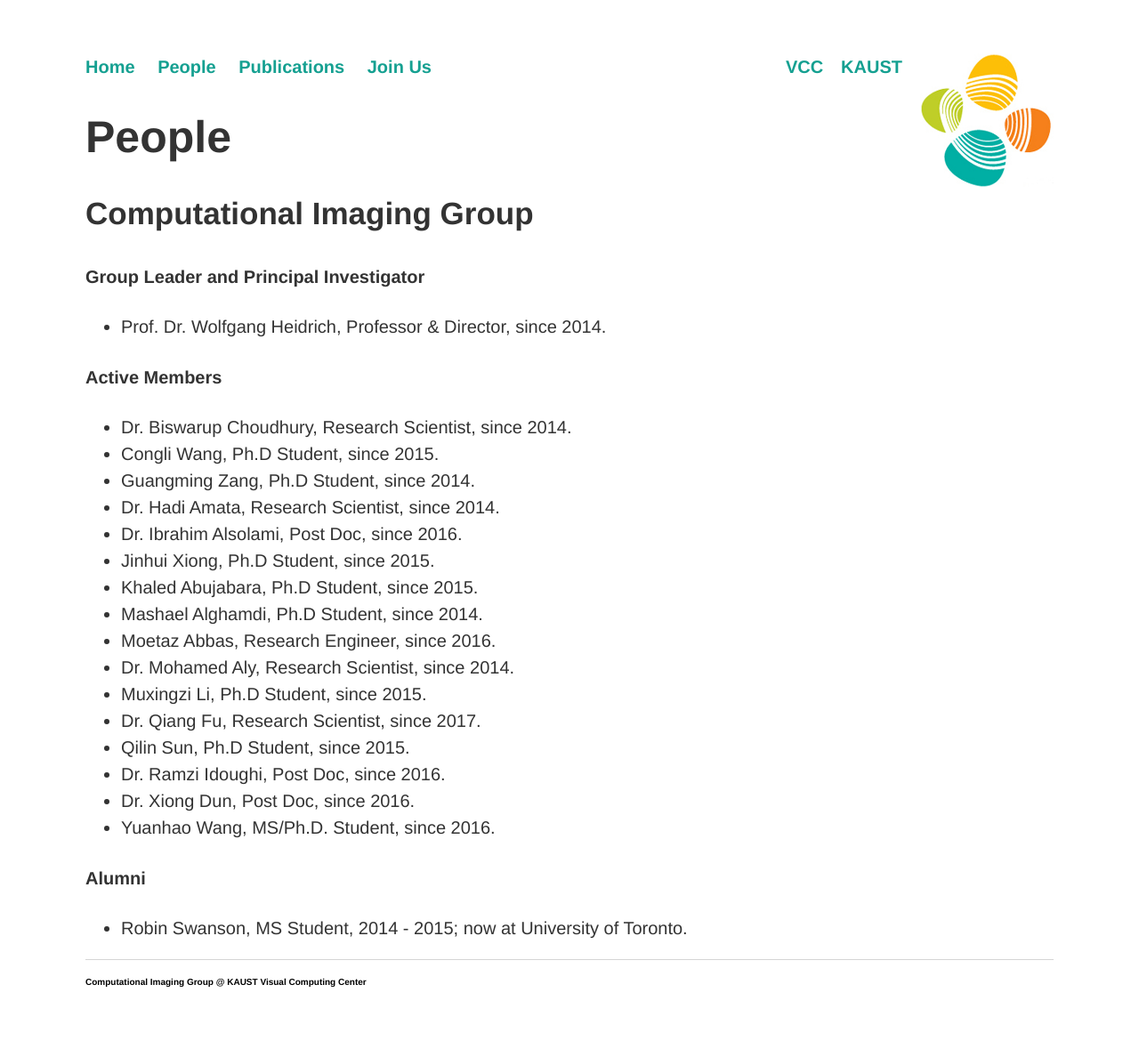
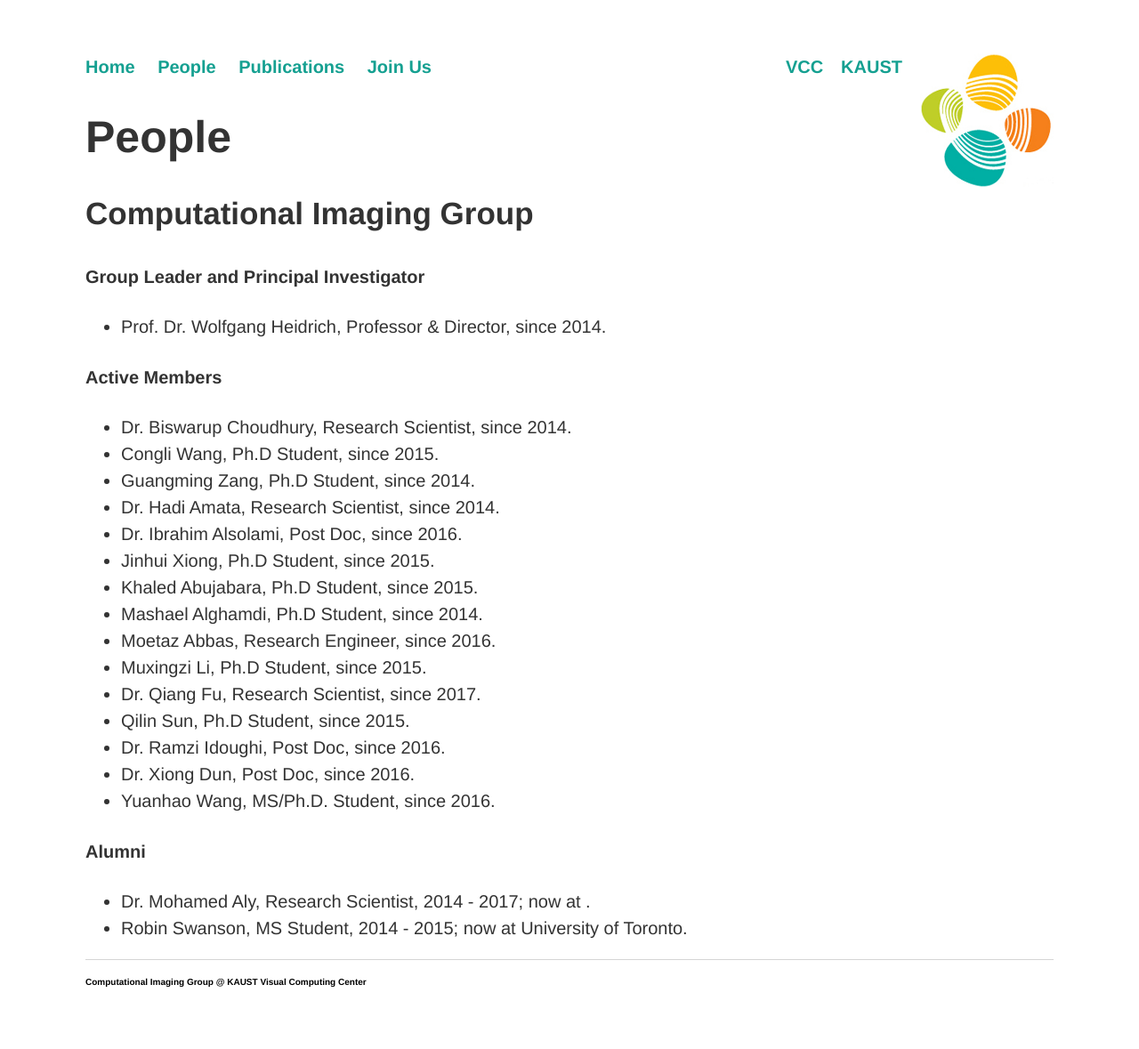
Before and after one commit to vccimaging/vccimaging.github.io, a Jekyll site: the page built from people.html, in a window 1280 px wide. Shown: the whole page at 89% size. Built offline with Jekyll 4.4.1, drawn with Linux system fonts in a browser that asks for light colours; some of the changed lines change nothing that is shown.

Commit message:
Update people.yaml

```diff
--- a/_data/people.yaml
+++ b/_data/people.yaml
@@ -31,13 +31,6 @@
   title: Dr.
   position: Post Doc
   start: 2016
-
-- id: alym
-  name: Mohamed Aly
-  pubname: M. Aly
-  title: Dr.
-  position: Research Scientist
-  start: 2014
 
 - id: amatah
   name: Hadi Amata
@@ -118,6 +111,14 @@
 
 # alumni
 
+- id: alym
+  name: Mohamed Aly
+  pubname: M. Aly
+  title: Dr.
+  position: Research Scientist
+  start: 2014
+  end: 2017
+
 - id:
   name: Robin Swanson
   pubname: R. Swanson
```
